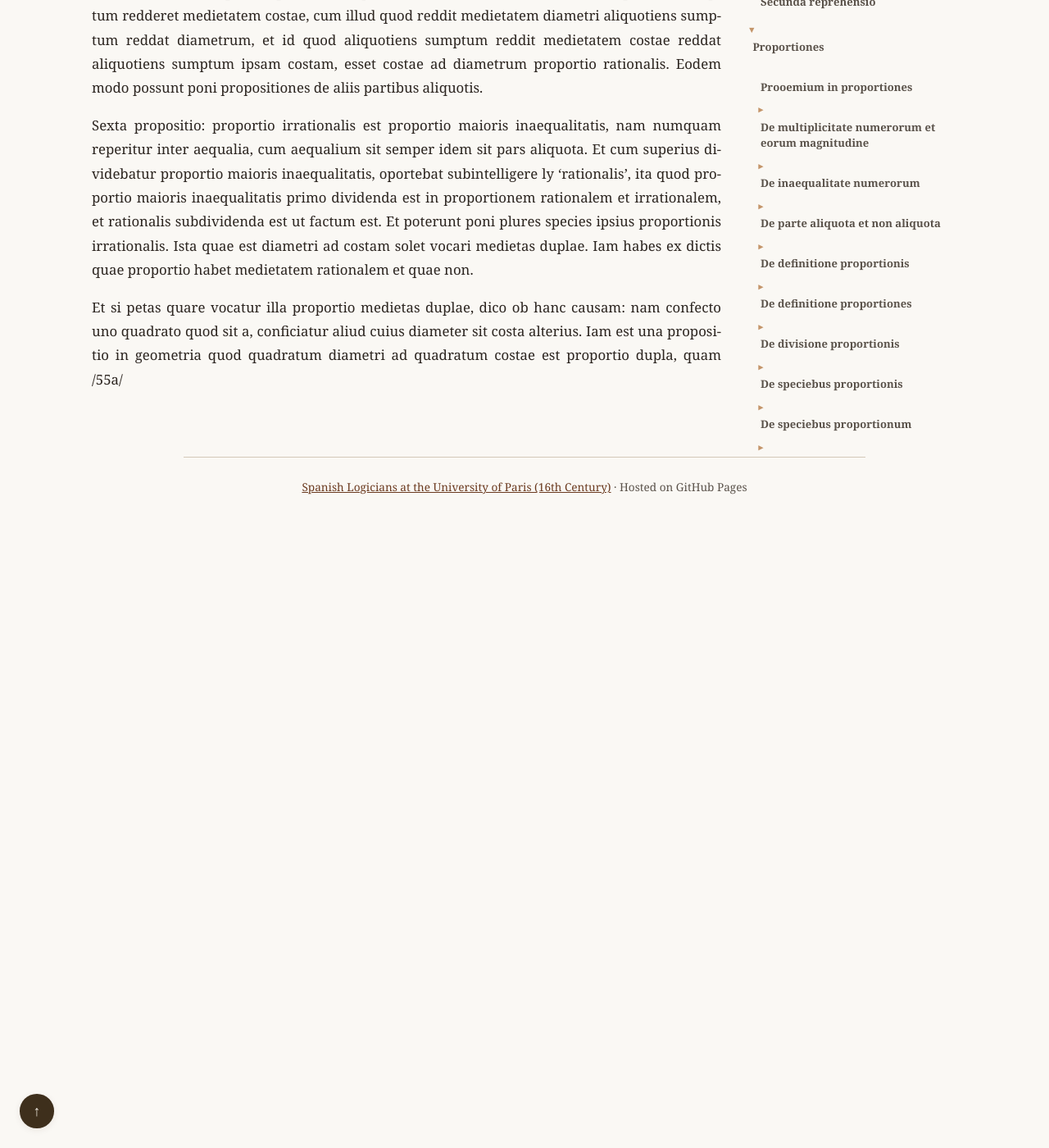
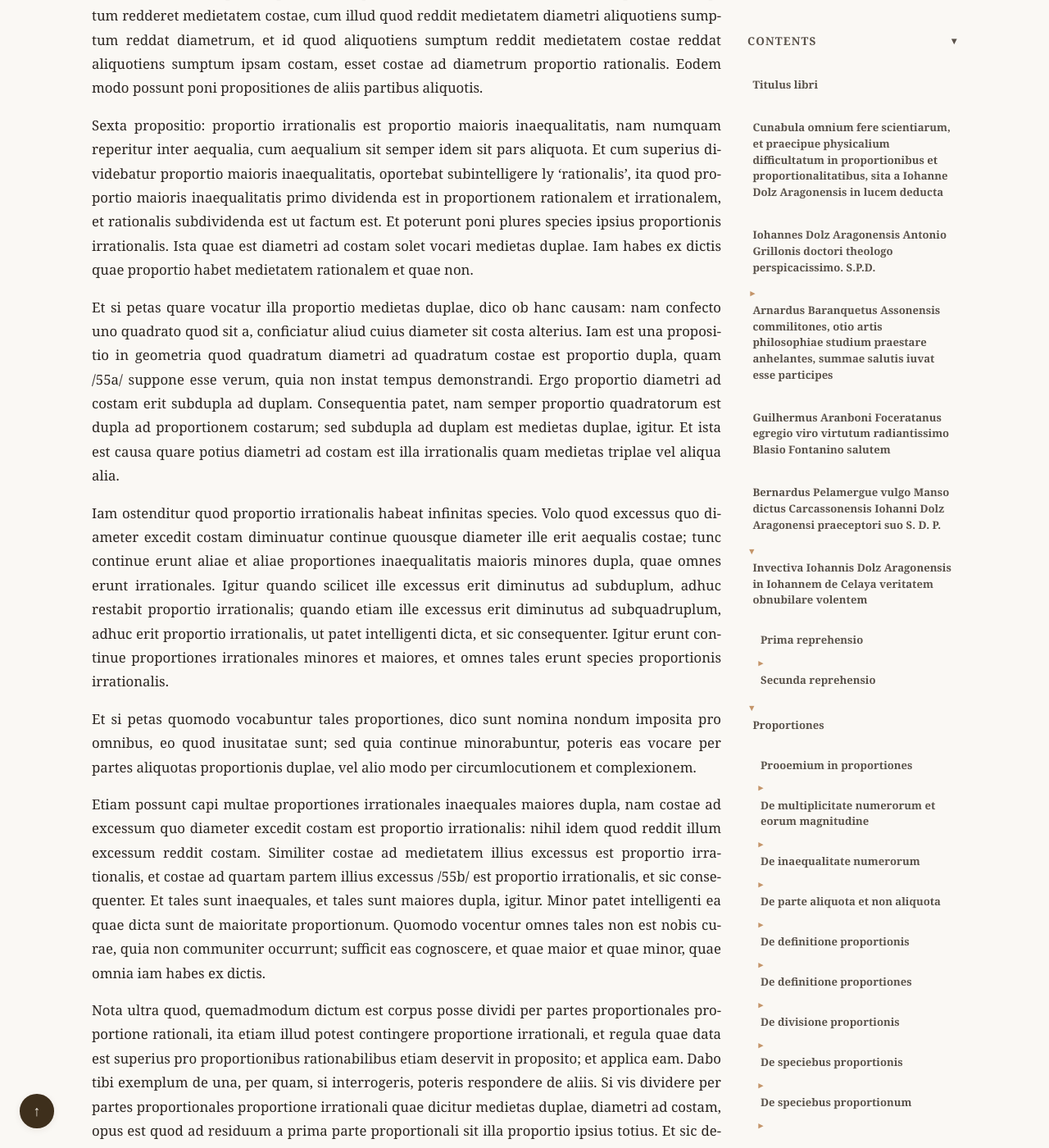
Before and after one commit to JoseBalado/Spanish-Logicians-at-the-University-of-Paris, a Jekyll site: the page built from philosophers/Juan-Dolz-del-Castellar/Cunabula-omnium-fere-scientiarum-1518.md, in a window 1280 px wide and 1400 px high, scrolled down 88215 px. Shown: the whole window at 82% size. Built offline with Jekyll 4.4.1, drawn with Linux system fonts in a browser that asks for light colours; before the commit the page ends 88845 px from its top, so only the background shows below that; some of the changed text lies outside the part shown.

Commit message:
Dolz. Cunabula, page 55

```diff
--- a/philosophers/Juan-Dolz-del-Castellar/Cunabula-omnium-fere-scientiarum-1518.md
+++ b/philosophers/Juan-Dolz-del-Castellar/Cunabula-omnium-fere-scientiarum-1518.md
@@ -1504,7 +1504,21 @@ Quinta propositio: medietatis diametri ad medietatem costae et econtra est propo
 
 Sexta propositio: proportio irrationalis est proportio maioris inaequalitatis, nam numquam reperitur inter aequalia, cum aequalium sit semper idem sit pars aliquota. Et cum superius dividebatur proportio maioris inaequalitatis, oportebat subintelligere ly 'rationalis', ita quod proportio maioris inaequalitatis primo dividenda est in proportionem rationalem et irrationalem, et rationalis subdividenda est ut factum est. Et poterunt poni plures species ipsius proportionis irrationalis. Ista quae est diametri ad costam solet vocari medietas duplae. Iam habes ex dictis quae proportio habet medietatem rationalem et quae non.
 
-Et si petas quare vocatur illa proportio medietas duplae, dico ob hanc causam: nam confecto uno quadrato quod sit a, conficiatur aliud cuius diameter sit costa alterius. Iam est una propositio in geometria quod quadratum diametri ad quadratum costae est proportio dupla, quam /55a/
+Et si petas quare vocatur illa proportio medietas duplae, dico ob hanc causam: nam confecto uno quadrato quod sit a, conficiatur aliud cuius diameter sit costa alterius. Iam est una propositio in geometria quod quadratum diametri ad quadratum costae est proportio dupla, quam /55a/ suppone esse verum, quia non instat tempus demonstrandi. Ergo proportio diametri ad costam erit subdupla ad duplam. Consequentia patet, nam semper proportio quadratorum est dupla ad proportionem costarum; sed subdupla ad duplam est medietas duplae, igitur. Et ista est causa quare potius diametri ad costam est illa irrationalis quam medietas triplae vel aliqua alia.
+
+Iam ostenditur quod proportio irrationalis habeat infinitas species. Volo quod excessus quo diameter excedit costam diminuatur continue quousque diameter ille erit aequalis costae; tunc continue erunt aliae et aliae proportiones inaequalitatis maioris minores dupla, quae omnes erunt irrationales. Igitur quando scilicet ille excessus erit diminutus ad subduplum, adhuc restabit proportio irrationalis; quando etiam ille excessus erit diminutus ad subquadruplum, adhuc erit proportio irrationalis, ut patet intelligenti dicta, et sic consequenter. Igitur erunt continue proportiones irrationales minores et maiores, et omnes tales erunt species proportionis irrationalis.
+
+Et si petas quomodo vocabuntur tales proportiones, dico sunt nomina nondum imposita pro omnibus, eo quod inusitatae sunt; sed quia continue minorabuntur, poteris eas vocare per partes aliquotas proportionis duplae, vel alio modo per circumlocutionem et complexionem.
+
+Etiam possunt capi multae proportiones irrationales inaequales maiores dupla, nam costae ad excessum quo diameter excedit costam est proportio irrationalis: nihil idem quod reddit illum excessum reddit costam. Similiter costae ad medietatem illius excessus est proportio irrationalis, et costae ad quartam partem illius excessus /55b/ est proportio irrationalis, et sic consequenter. Et tales sunt inaequales, et tales sunt maiores dupla, igitur. Minor patet intelligenti ea quae dicta sunt de maioritate proportionum. Quomodo vocentur omnes tales non est nobis curae, quia non communiter occurrunt; sufficit eas cognoscere, et quae maior et quae minor, quae omnia iam habes ex dictis.
+
+Nota ultra quod, quemadmodum dictum est corpus posse dividi per partes proportionales proportione rationali, ita etiam illud potest contingere proportione irrationali, et regula quae data est superius pro proportionibus rationabilibus etiam deservit in proposito; et applica eam. Dabo tibi exemplum de una, per quam, si interrogeris, poteris respondere de aliis. Si vis dividere per partes proportionales proportione irrationali quae dicitur medietas duplae, diametri ad costam, opus est quod ad residuum a prima parte proportionali sit illa proportio ipsius totius. Et sic debebis capere pro prima excessum quo diameter excedit costam; pro secunda excessum quo talis costa, cum est diameter secundi quadrati, excedit costam illius secundi quadrati, et sic consequenter. Et consimiliter poteris dicere de aliis.
+
+Sufficit in his habere modum quo in aliis procedendi modum observare possemus. Etiam haec non occurrunt frequenter in aliis scientiis; quare, etsi possem, ut alios prolixe declaravi, tamen processum pro nunc evitare intendo. Video quod his finem praestitutum attingere valebis; ita vellem finem nobis a Deo praestitutum consequeremur, quem Deus concedere nobis dignetur, qui est trinus et unus, alpha et omega.
+
+Finis.
+
+# Expliciunt cunabula plurium scientiarum, praecipue difficultatum physicalium in proportionibus et proportionalitatibus, sita a Iohanne Dolz Aragonensi in lucem deducta, anno Domini millesimo quingentesimo XVIII, die XV mensis Octobris, apud Montalbanum, Aquitaniae civitatem insignem.
 
 
 
@@ -1634,4 +1648,6 @@ Page 54a: probatio ] conj. (pbō; expansion of the abbreviation uncertain)
 Page 54a: ternarii et non bipedalis ] sic (binarius aut quantitas bipedalis est pars aliquota ternarii et non bipedalis; the example is obscure)
 Page 54a: mathematicalis ] conj. mathe[smudged]ticalis (non est mathematicalis; first half of the word blotted at the column end)
 Page 54b: sit ] sic (cum aequalium sit semper idem sit pars aliquota; sit printed twice)
+Page 55b: etiam ] conj. eiiā (pro proportionibus rationabilibus etiam deservit; possibly eius)
+Page 55b: omega ] conj. c o (alpha et c o)
 -->
```
